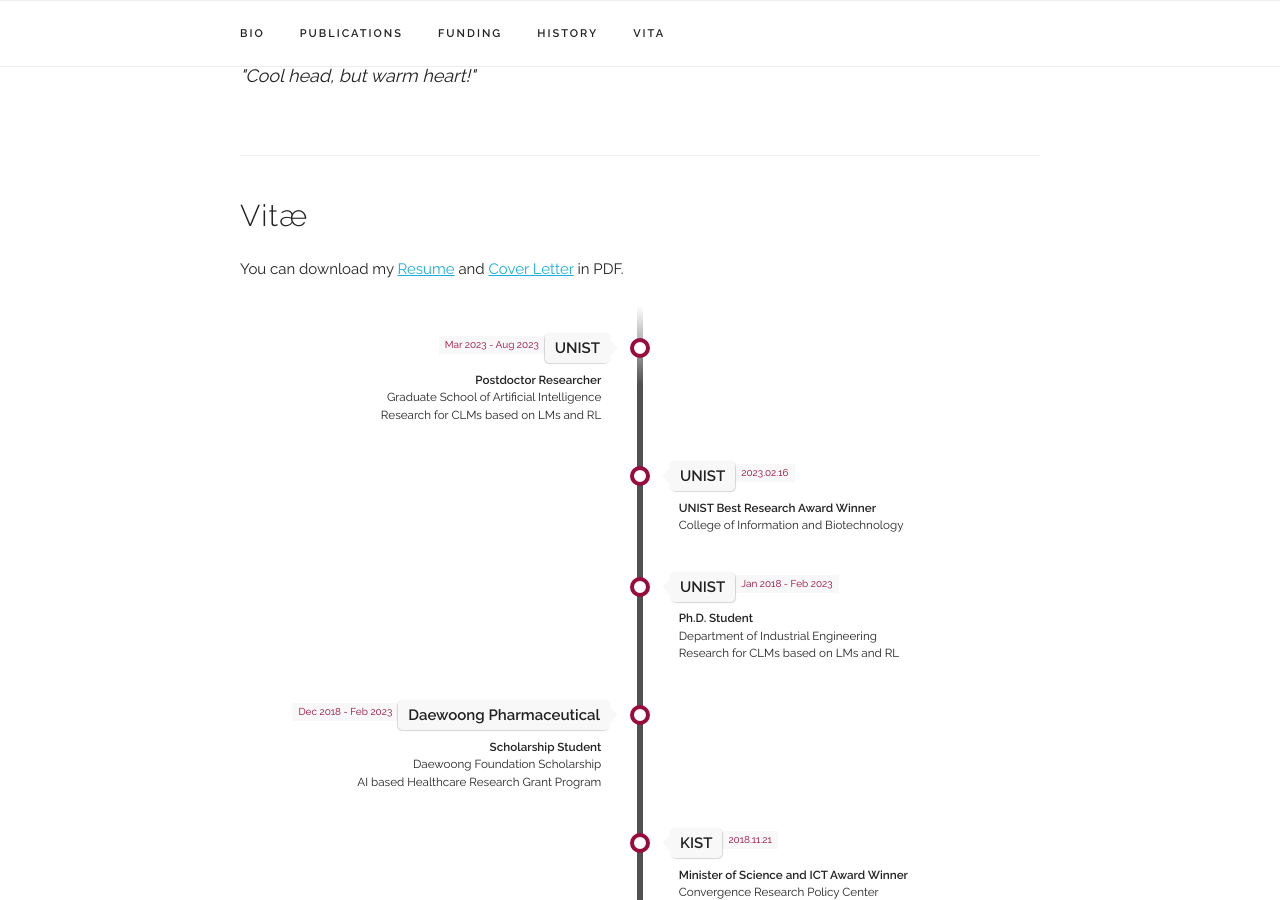
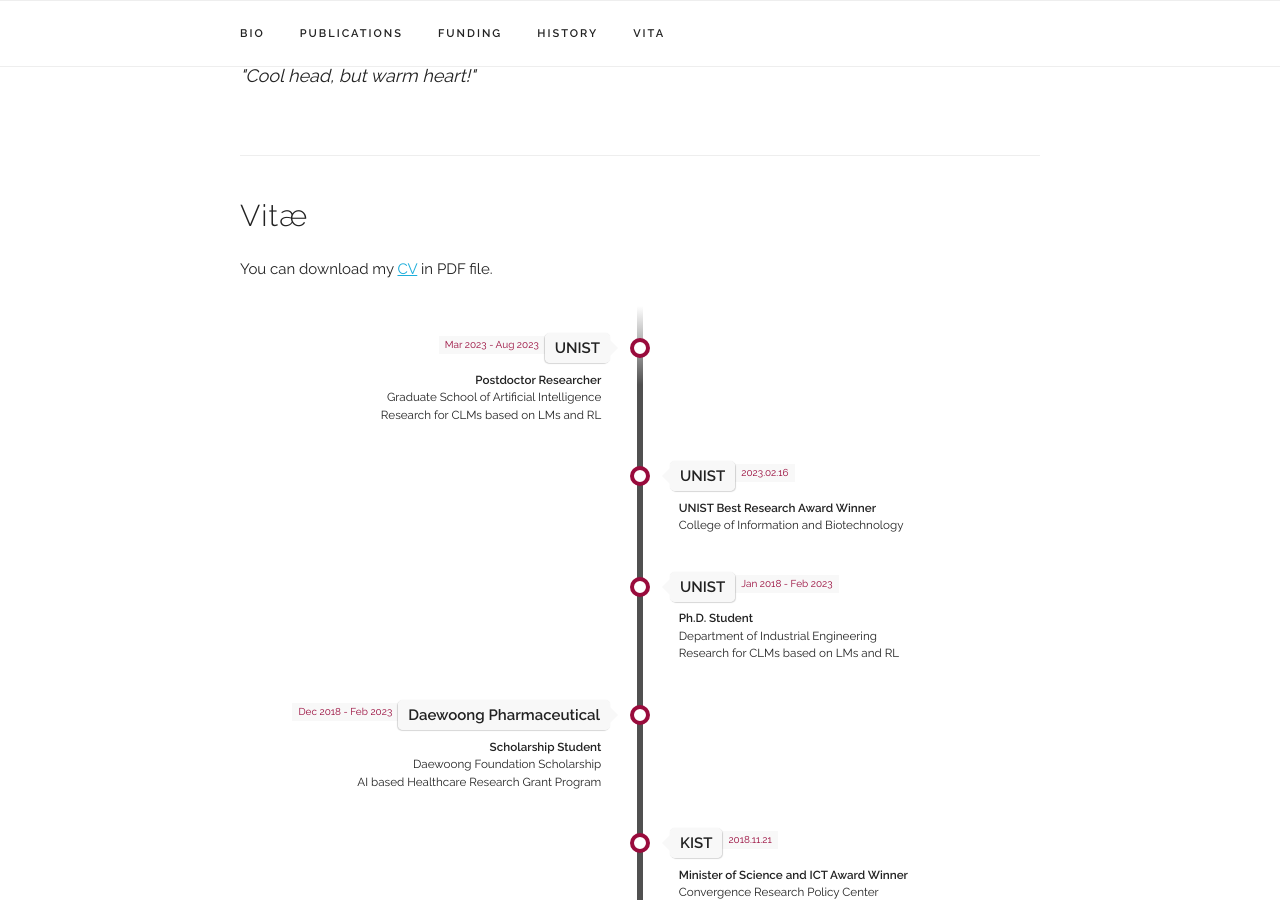
Before and after one commit to CHLEE-Leo/chlee-leo.github.io, a Jekyll site: the page built from index.html, in a window 1280 px wide and 900 px high, scrolled down 3555 px. Built offline with Jekyll 4.4.1, drawn with Linux system fonts in a browser that asks for light colours; some web fonts are replaced.

Commit message:
upload new CV file

```diff
--- a/index.html
+++ b/index.html
@@ -489,7 +489,10 @@
 <div class="docs-section" id="resume">
   <h4>Vitæ</h4>
 
+  <!--
   <p>You can download my <a href={{ "/assets/cv/CV_Changhun_Lee.pdf" | prepend: site.baseurl }} target="_blank">Resume</a> and <a href={{ "/assets/cv/Cover_Letter_Changhun_Lee.pdf" | prepend: site.baseurl }} target="_blank">Cover Letter</a> in PDF.</p>
+  -->
+  <p>You can download my <a href={{ "/assets/cv/CV_Changhun_Lee.pdf" | prepend: site.baseurl }} target="_blank">CV</a> in PDF file.</p>
 
   <!-- The Timeline -->
   <ul class="timeline">
```
Also changed, not shown: 1 other file.
